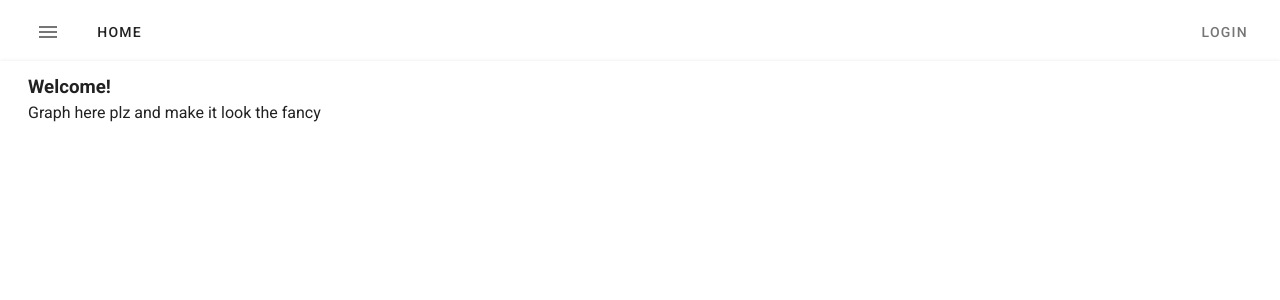
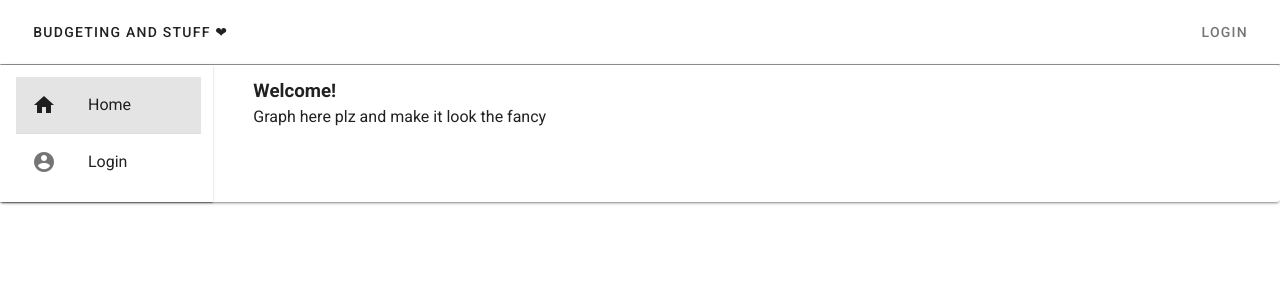
Before and after one commit to NerdyJ23/budget3.0, a Vue app in the folder site/: page / in a window 1280 px wide. Shown: the top 300 px of the page. Built offline with nearby package versions, Linux system fonts and the light colour scheme.

Commit message:
Remove drawer visibility toggle

```diff
--- a/site/src/App.vue
+++ b/site/src/App.vue
@@ -1,13 +1,11 @@
 <template>
   <v-app>
     <v-main>
-		<Navbar @toggleDrawer="toggleDrawer" class="pb-2"></Navbar>
+		<Navbar @toggleDrawer="toggleDrawer"></Navbar>
 		<v-divider></v-divider>
-		<v-card class="fill-height rounded-0">
-			<v-row class="fill-height">
-				<NavigationDrawer v-show="GenericStore.drawerExpanded" class="pl-4" :class="[{'col-2': GenericStore.drawerExpanded}]" ref="drawer"></NavigationDrawer>
-				<router-view style="width:auto" class="pl-10" :class="`${GenericStore.drawerExpanded ? 'col-10' : 'col-12'}`"></router-view>
-			</v-row>
+		<v-card class="d-flex flex-grow-1">
+			<NavigationDrawer class="pl-4 col-2" ref="drawer"></NavigationDrawer>
+			<router-view style="width:auto" class="pl-10 col-10"></router-view>
 		</v-card>
     </v-main>
   </v-app>
--- a/site/src/components/Utility/Nav.vue
+++ b/site/src/components/Utility/Nav.vue
@@ -1,9 +1,9 @@
 <template>
 <div>
 	<v-toolbar elevation="1">
-		<v-btn plain @click="$emit('toggleDrawer')"><v-icon>mdi-menu</v-icon></v-btn>
+		<!-- <v-btn plain @click="$emit('toggleDrawer')"><v-icon>mdi-menu</v-icon></v-btn> -->
 		<v-toolbar-title class="text-h5">
-			<v-btn to="/" plain>Home</v-btn>
+			<v-btn to="/" plain>Budgeting and stuff ❤</v-btn>
 		</v-toolbar-title>
 		<v-spacer></v-spacer>
 		<div v-if="validSession">
--- a/site/src/components/Utility/NavigationDrawer.vue
+++ b/site/src/components/Utility/NavigationDrawer.vue
@@ -1,9 +1,8 @@
 <template>
 	<v-list
-		class="rounded-0 elevation-1 fill-height"
+		class="rounded-0 elevation-1 fill-height d-flex flex-column overflow-x-hidden"
 		:style="`width: ${active ? 20 : 0}vw`"
 	>
-		<v-subheader>Menu</v-subheader>
 		<v-list-item-group
 			v-model="selectedItem"
 		>
@@ -15,7 +14,7 @@
 					Home
 				</v-list-item-content>
 			</v-list-item>
-
+			<template v-if="GenericStore.validSession">
 				<v-list-item to="/receipt">
 					<v-list-item-icon>
 						<v-icon>mdi-receipt-text</v-icon>
@@ -32,6 +31,36 @@
 						Graphs
 					</v-list-item-content>
 				</v-list-item>
+			</template>
+			<v-divider/>
+		</v-list-item-group>
+		<v-list-item-group class="mt-auto">
+			<v-list-item
+				v-if="GenericStore.validSession"
+				:inactive="true"
+				@click="$emit('logout')"
+				class="noSelectHighlight"
+			>
+				<v-list-item-icon>
+					<v-icon>mdi-exit-to-app</v-icon>
+				</v-list-item-icon>
+				<v-list-item-content>
+					Logout
+				</v-list-item-content>
+			</v-list-item>
+			<v-list-item
+				v-else
+				:inactive="true"
+				@click="$emit('login')"
+				class="noSelectHighlight"
+			>
+				<v-list-item-icon>
+					<v-icon>mdi-account-circle</v-icon>
+				</v-list-item-icon>
+				<v-list-item-content>
+					Login
+				</v-list-item-content>
+			</v-list-item>
 		</v-list-item-group>
 	</v-list>
 </template>
@@ -46,12 +75,7 @@ export default {
 			selectedItem: 0,
 		}
 	},
-	methods: {
-		toggle() {
-			this.active = !this.active;
-			this.GenericStore.drawerExpanded = this.active;
-		}
-	},
+
 	computed: {
 		...mapState(["GenericStore"])
 	}
@@ -61,4 +85,7 @@ export default {
 	.expandedDrawer {
 		width: 15vw;
 	}
+	.noSelectHighlight {
+		cursor: pointer;
+	}
 </style>
--- a/site/src/pages/ReceiptListPage.vue
+++ b/site/src/pages/ReceiptListPage.vue
@@ -1,6 +1,6 @@
 <template>
 <div v-if="$store.state.validSession">
-<v-card class="px-4">
+	<v-card class="px-4" elevation="0">
 		<v-card-title>
 			<v-row>
 				<v-col xl="1" lg="2" class="d-flex align-center">
@@ -31,7 +31,6 @@
 			</v-row>
 		</v-card-title>
 		<v-card-text>
-	width: {{$vuetify.breakpoint.width}}
 			<v-data-table
 			:headers="headers"
 			:search="search"
```
Lines whose indentation alone changed are shown as unchanged.
